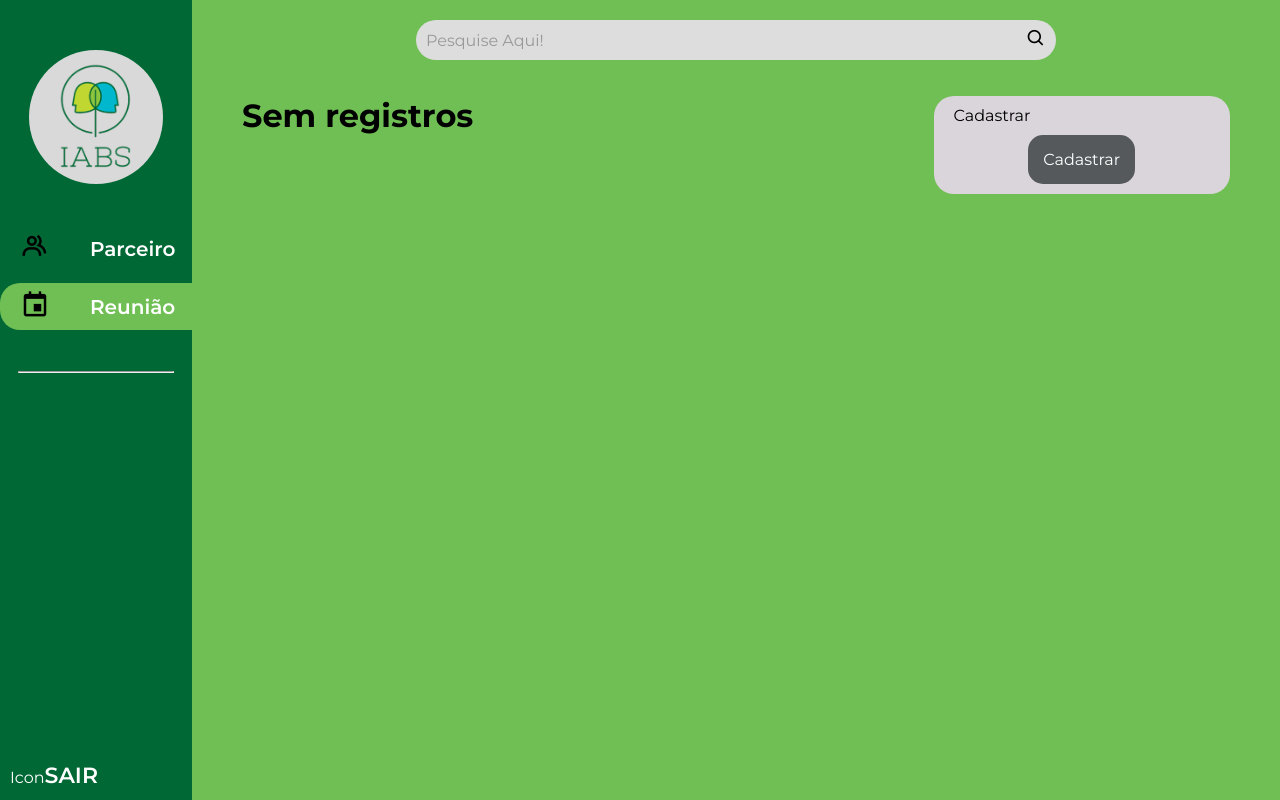
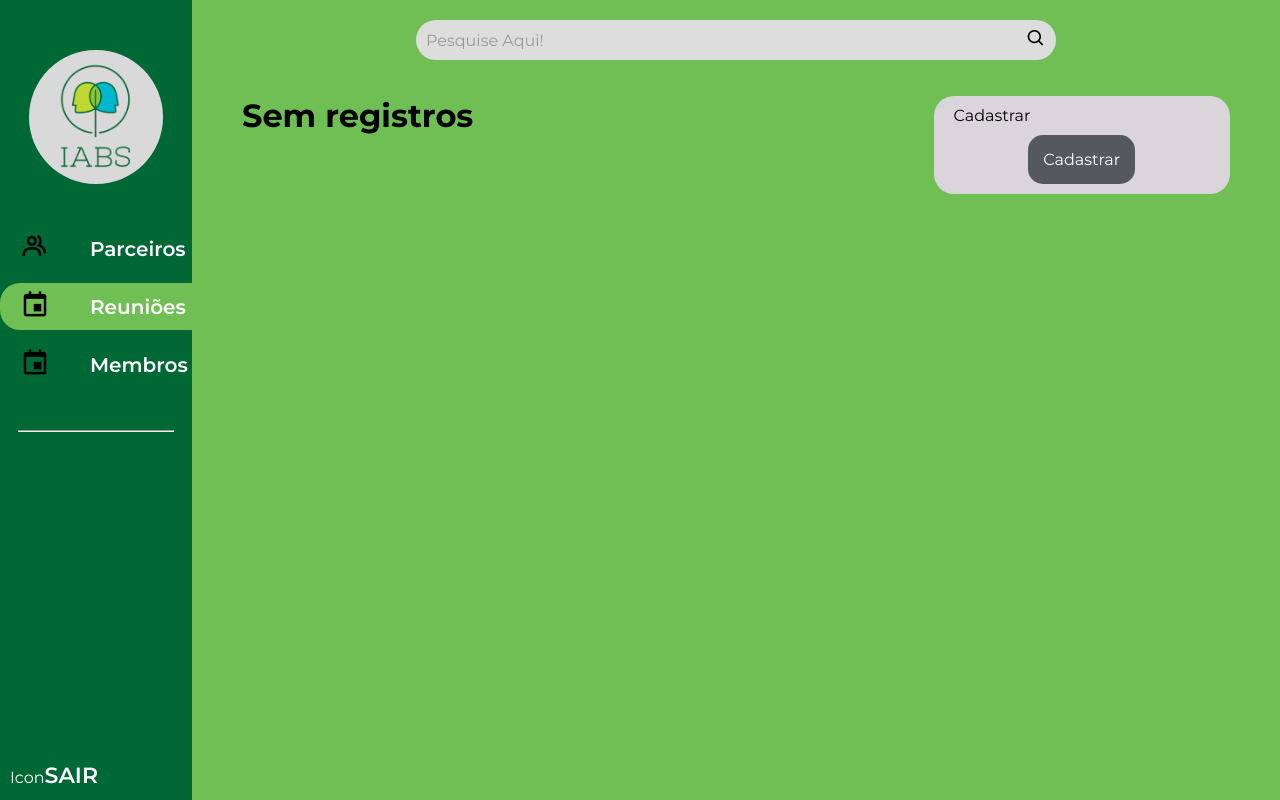
Before and after one commit to jpedrotorres/IABS-ONG, a Django app: page /reunioes/ in a window 1280 px wide. Run offline with Django 5.2, Linux system fonts and the light colour scheme; the visitor is signed in with stand-in values (Sample User, id 1); data that the repository does not hold is empty.

Commit message:
Criação da aba membros

```diff
--- a/web_app/contatos/templates/base/menu.html
+++ b/web_app/contatos/templates/base/menu.html
@@ -2,8 +2,9 @@
 <header class="menu-vertical">
 	<nav class="header-nav">
 		<a href="{% url 'parceiro_page' %}" id="header-logo"><img src="{% static 'image/iabs_logo2.png' %}" alt="Logo IABS" class="img-inside-header"></a>
-		<a href="{% url 'parceiro_page' %}" class="header-opc {% if 'parceiros' in request.path %}header-opc-active{% endif %}"><span class="opc-icon"><i class="bx bx-group"></i></span><span class="opc-text">parceiro</span></a>
-		<a href="{% url 'reuniao_page' %}" class="header-opc {% if 'reunioes' in request.path %}header-opc-active{% endif %}"><span class="opc-icon"><i class="bx bx-calendar-event"></i></span><span class="opc-text">reunião</span></a>
+		<a href="{% url 'parceiro_page' %}" class="header-opc {% if 'parceiros' in request.path %}header-opc-active{% endif %}"><span class="opc-icon"><i class="bx bx-group"></i></span><span class="opc-text">parceiros</span></a>
+		<a href="{% url 'reuniao_page' %}" class="header-opc {% if 'reunioes' in request.path %}header-opc-active{% endif %}"><span class="opc-icon"><i class="bx bx-calendar-event"></i></span><span class="opc-text">reuniões</span></a>
+		<a href="{% url 'membro_page' %}" class="header-opc {% if 'membros' in request.path %}header-opc-active{% endif %}"><span class="opc-icon"><i class="bx bx-calendar-event"></i></span><span class="opc-text">membros</span></a>
 
 		<hr class="hr-menu">
 
--- a/web_app/contatos/urls.py
+++ b/web_app/contatos/urls.py
@@ -4,12 +4,16 @@ from . import views
 
 urlpatterns = [
 	path("", views.index_view, name="index"),
+	path("membros/", views.membro_view, name="membro_page"),
 	path("parceiros/", views.parceiro_view, name="parceiro_page"),
 	path("reunioes/", views.reuniao_view, name="reuniao_page"),
+	path('membros/<int:pk>/', views.generic_detail_view, {'entity_type': 'membro'}, name='membro_detail'),
 	path('parceiros/<int:pk>/', views.generic_detail_view, {'entity_type': 'parceiro'}, name='parceiro_detail'),
 	path('reunioes/<int:pk>/', views.generic_detail_view, {'entity_type': 'reuniao'}, name='reuniao_detail'),
+	path('membros/<int:pk>/editar/', views.generic_edit_view, {'entity_type': 'membro'}, name='membro_edit'),
 	path('parceiros/<int:pk>/editar/', views.generic_edit_view, {'entity_type': 'parceiro'}, name='parceiro_edit'),
 	path('reunioes/<int:pk>/editar/', views.generic_edit_view, {'entity_type': 'reuniao'}, name='reuniao_edit'),
+	path('membros/novo/', views.generic_create_view, {'entity_type': 'membro'}, name='membro_create'),
 	path('parceiros/novo/', views.generic_create_view, {'entity_type': 'parceiro'}, name='parceiro_create'),
 	path('reunioes/nova/', views.generic_create_view, {'entity_type': 'reuniao'}, name='reuniao_create'),
 	path('confirmar/', views.generic_alter_modal_view, name='generic_alter_modal'),
```
Also changed, not shown: web_app/contatos/templates/base/base_card_membro.html (added, +14 -0 lines), web_app/contatos/templates/contatos/membro.html (added, +16 -0 lines).
